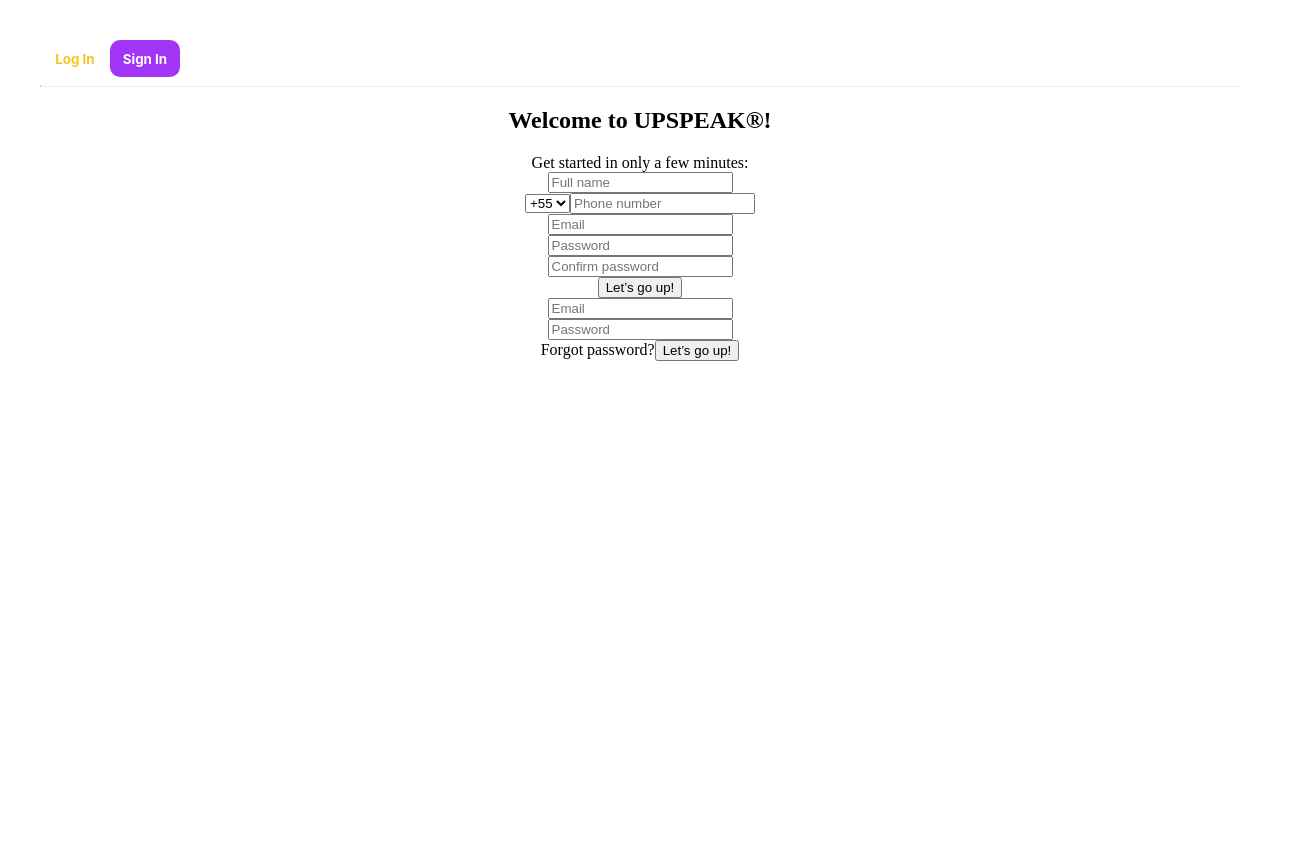
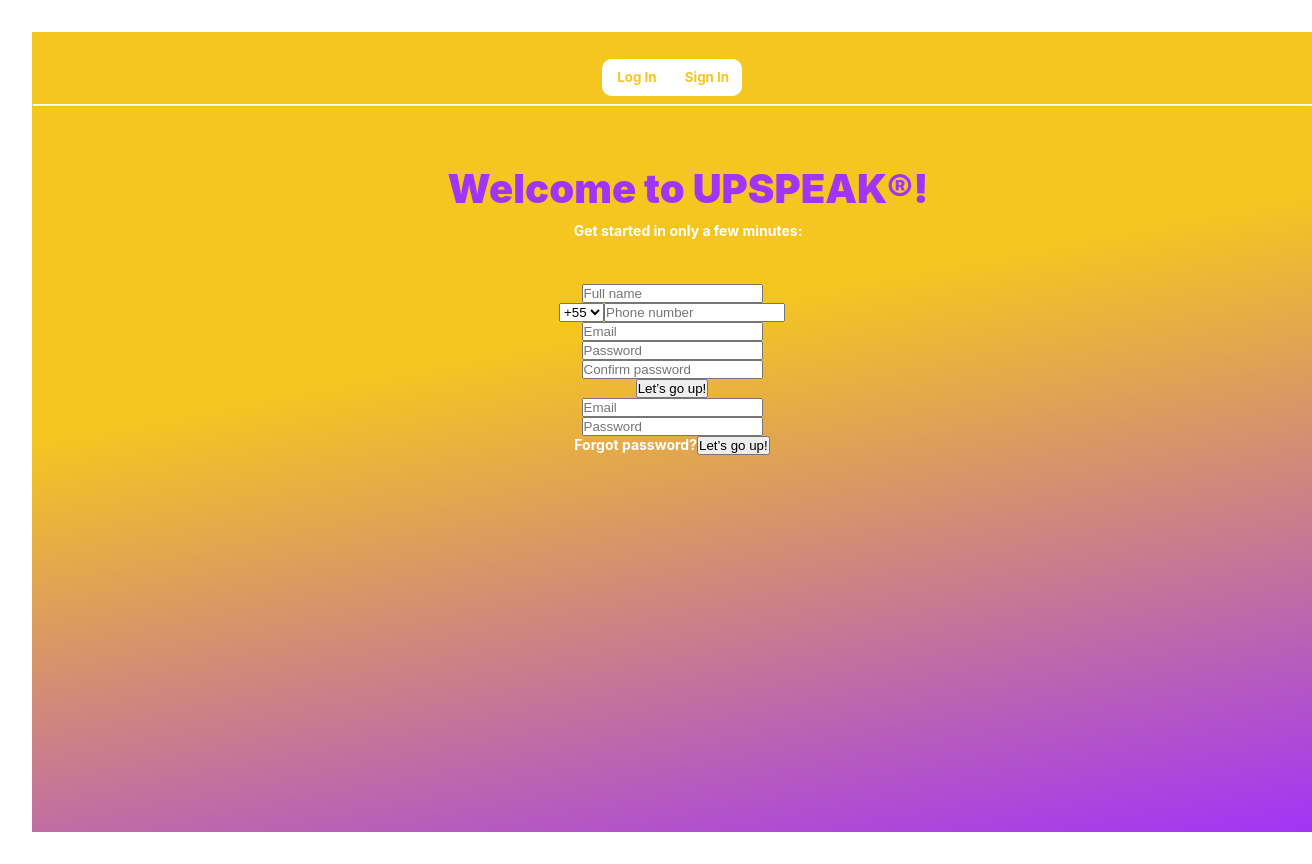
Before and after one commit to Nyllaah/My-Bubble-by-UPSPEAK, a React (Vite) app: page / in a window 1280 px wide. Shown: the whole page, 1312 px wide, since content can reach past the window. Before the commit the page ends 800 px from the top, so only its background shows below. Built offline with nearby package versions, Linux system fonts and the light colour scheme.

Commit message:
feat: Login page bacjground and titles styles

```diff
--- a/src/components/LoginSwitch.tsx
+++ b/src/components/LoginSwitch.tsx
@@ -1,19 +1,17 @@
-import '../styles/LoginSwitch.css';
+import styles from '../styles/LoginSwitch.module.css';
 
 export default function LoginSwitch() {
   return (
     <>
-      <div id="login-btn-bg">
+      <div className={ styles.loginBtnBg }>
         <button
-          id="log-in-swt"
-          className="switch"
+          className={ styles.logInSwt }
         >
           Log In
 
         </button>
         <button
-          id="sign-in-swt"
-          className="switch selected"
+          className={ `${styles.signInSwt} selected` }
         >
           Sign In
 
--- a/src/index.css
+++ b/src/index.css
@@ -1,8 +1,22 @@
 :root {
+    --gradient-bg: linear-gradient(169deg, #F5C620 38.86%, #A134F6 100%);
     --yellow: rgb(245, 198, 32);
-    --purple: rgb(161, 52, 246);
+    --purple-400: rgb(161, 52, 246);
     --white: rgb(255, 255, 255);
-    --dark-purple: rgb(88, 36, 128);
-    --light-purple: rgb(134, 85, 172);
+    --purple-700: rgb(88, 36, 128);
+    --purple-200: rgb(134, 85, 172);
     --gray: rgb(105, 105, 105);
 }
+
+* {
+    margin: 0;
+    padding: 0;
+    box-sizing: border-box;
+}
+
+body {
+    font-family: 'Inter', sans-serif;
+    color: var(--gray);
+    height: 100vh;
+    width: 100vw;
+}
--- a/src/pages/Login.tsx
+++ b/src/pages/Login.tsx
@@ -8,12 +8,12 @@
 
   // }
   return (
-    <>
+    <div className={ styles.container }>
       <header>
         <LoginSwitch />
       </header>
       <main>
-        <section id="title-container">
+        <section className={ styles.titleContainer }>
           <h1>Welcome to UPSPEAK®!</h1>
           <span>Get started in only a few minutes:</span>
         </section>
@@ -22,6 +22,6 @@
           <LoginForm />
         </section>
       </main>
-    </>
+    </div>
   );
 }
--- a/src/styles/Login.module.css
+++ b/src/styles/Login.module.css
@@ -0,0 +1,49 @@
+.container {
+    width: 100vw;
+    height: 100vh;
+    background: var(--gradient-bg);
+    color: white;
+    font-weight: 700;
+    font-size: 14px;
+  }
+
+header {
+    height: 9vh;
+    display: flex;
+    flex-direction: column;
+    align-items: center;
+    padding-top: 3.37vh;
+}
+
+.loginBtnBg {
+    display: flex;
+    width: 140px;
+    height: 37px;
+    align-items: center;
+    border-radius: 10px;
+    background: white;
+}
+
+main {
+    display: flex;
+    flex-direction: column;
+    align-items: center;
+    margin-left: 2.5vw;
+    margin-right: 2.5vw;
+}
+
+.titleContainer {
+    margin-top: 8.125vh;
+    margin-bottom: 5.625vh;
+    margin-left: 2.5vw;
+}
+
+h1 {
+    display: flex;
+    flex-direction: column;
+    color: var(--purple-400);
+    font-size: 2.5rem;
+    font-weight: 900;
+    line-height: 2.5rem;
+    margin: 0 0 1vw 0;
+}
--- a/src/styles/LoginSwitch.css
+++ b/src/styles/LoginSwitch.module.css
@@ -1,13 +1,13 @@
-#login-btn-bg {
+.loginBtnBg {
     display: flex;
     width: 140px;
     height: 37px;
     align-items: center;
     border-radius: 10px;
-    background: white;
+    background: var(--white);
 }
 
-#log-in-swt , #sign-in-swt {
+.logInSwt , .signInSwt {
     width: 70px;
     height: 37px;
     padding: 10px;
@@ -19,13 +19,13 @@
     font-family: 'Inter', sans-serif;
 }
 
-#log-in-swt.selected , #sign-in-swt.selected {
+#logInSwt.selected , .signInSwt.selected {
     background-color: rgb(161, 52, 246);
     color: white;
 }
 
 hr {
-    border-top: 1px solid white;
-    width: 100%;
-    margin-top: 8px;
+    border-top: 0.125vh solid white;
+    width: 100vw;
+    margin-top: 1vh;
 }
```
